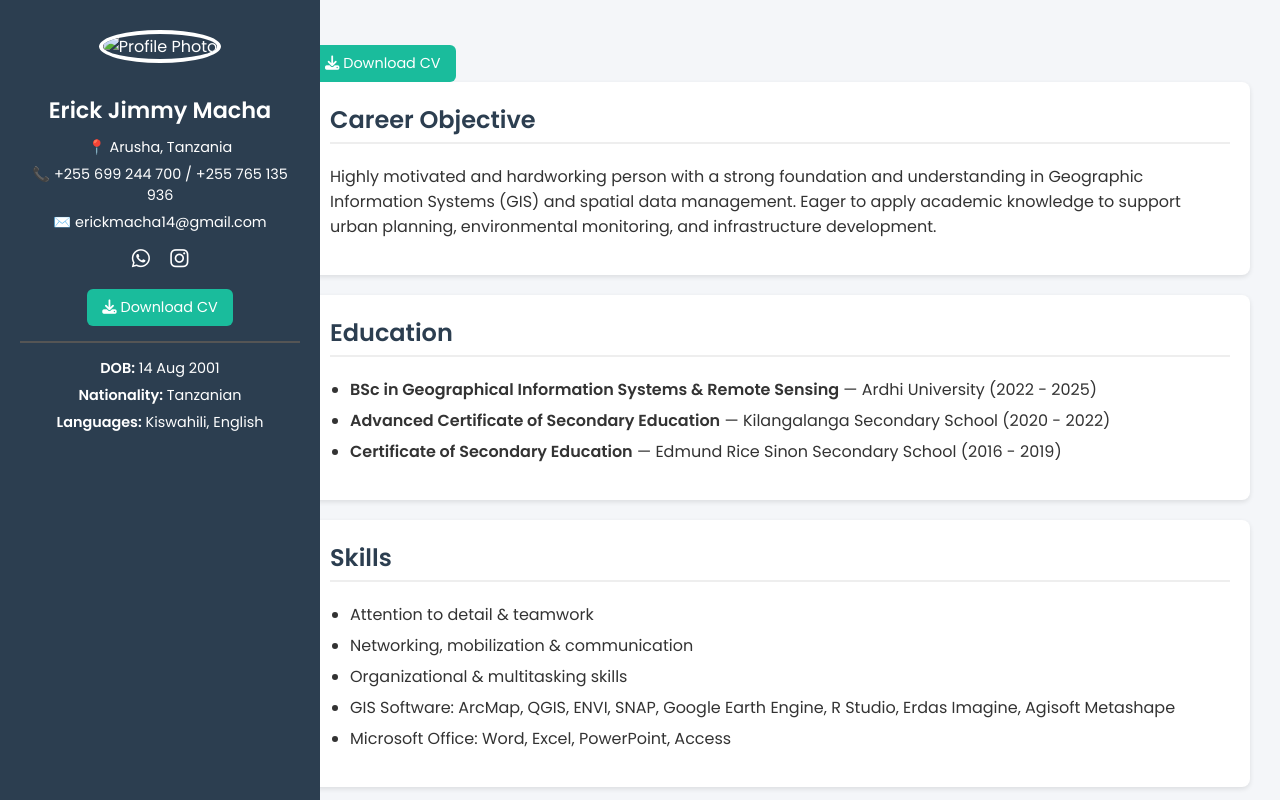
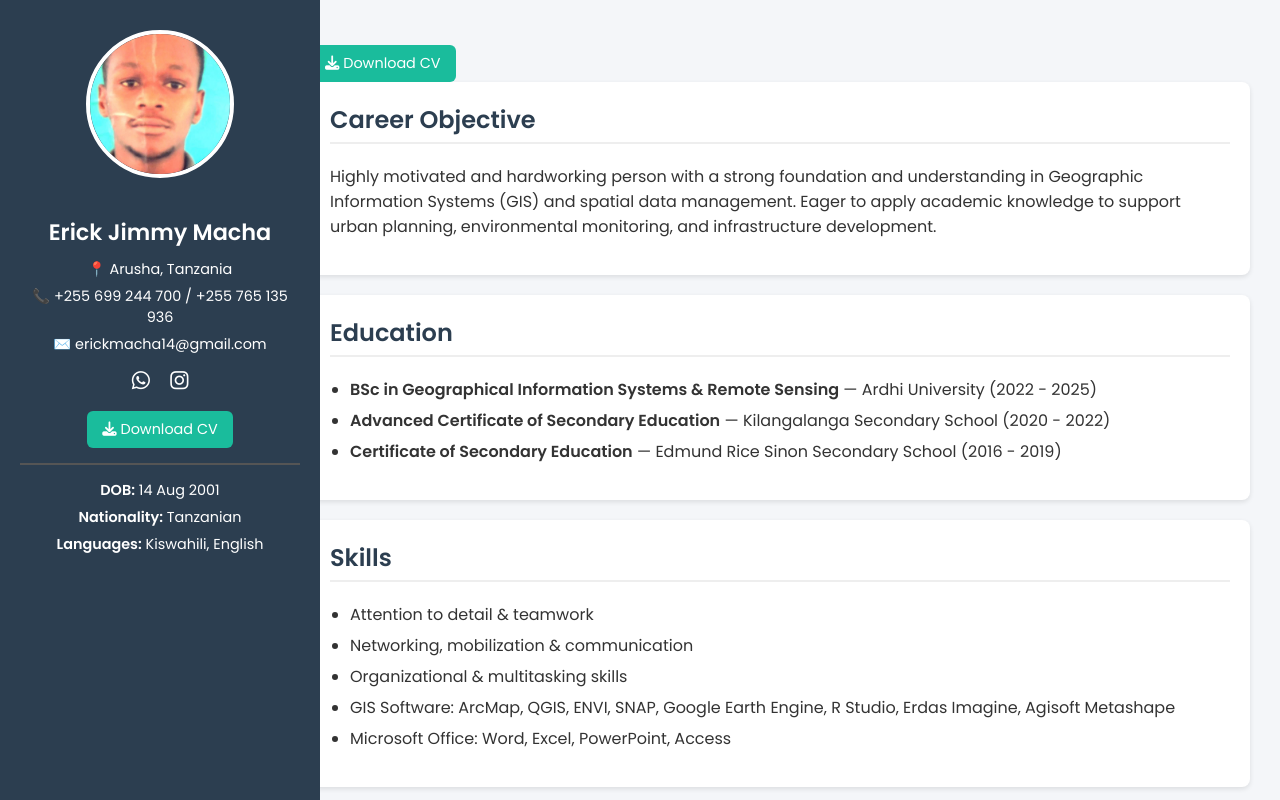
Before and after one commit to rickmacha14/rickmacha14.github.io, a plain HTML site: page index.html in a window 1280 px wide. Shown: the top 800 px of the page. Drawn offline with Linux system fonts and the light colour scheme.

Commit message:
Update index.html

```diff
--- a/index.html
+++ b/index.html
@@ -108,7 +108,7 @@
 <body>
   <!-- Sidebar -->
   <div class="sidebar">
-    <img src="FT.jpg" alt="Profile Photo">
+    <img src="profile.jpg" alt="Profile Photo">
     <h1>Erick Jimmy Macha</h1>
     <p>📍 Arusha, Tanzania</p>
     <p>📞 +255 699 244 700 / +255 765 135 936</p>
@@ -121,7 +121,7 @@
     </div>
 
     <!-- Download CV button -->
-    <a href="ERCK MACHA CV[1].pdf" class="download-btn" target="_blank" download>
+    <a href="ERICK-MACHA-CV[1].pdf" class="download-btn" target="_blank" download>
       <i class="fa fa-download"></i> Download CV
     </a>
 
@@ -133,7 +133,8 @@
 
   <!-- Main content -->
   <div class="main">
-    <a href="ERCK MACHA CV[1].pdf" class="download-btn" target="_blank" download>
+    <!-- Download button at the top -->
+    <a href="ERICK-MACHA-CV[1].pdf" class="download-btn" target="_blank" download>
       <i class="fa fa-download"></i> Download CV
     </a>
 
```
